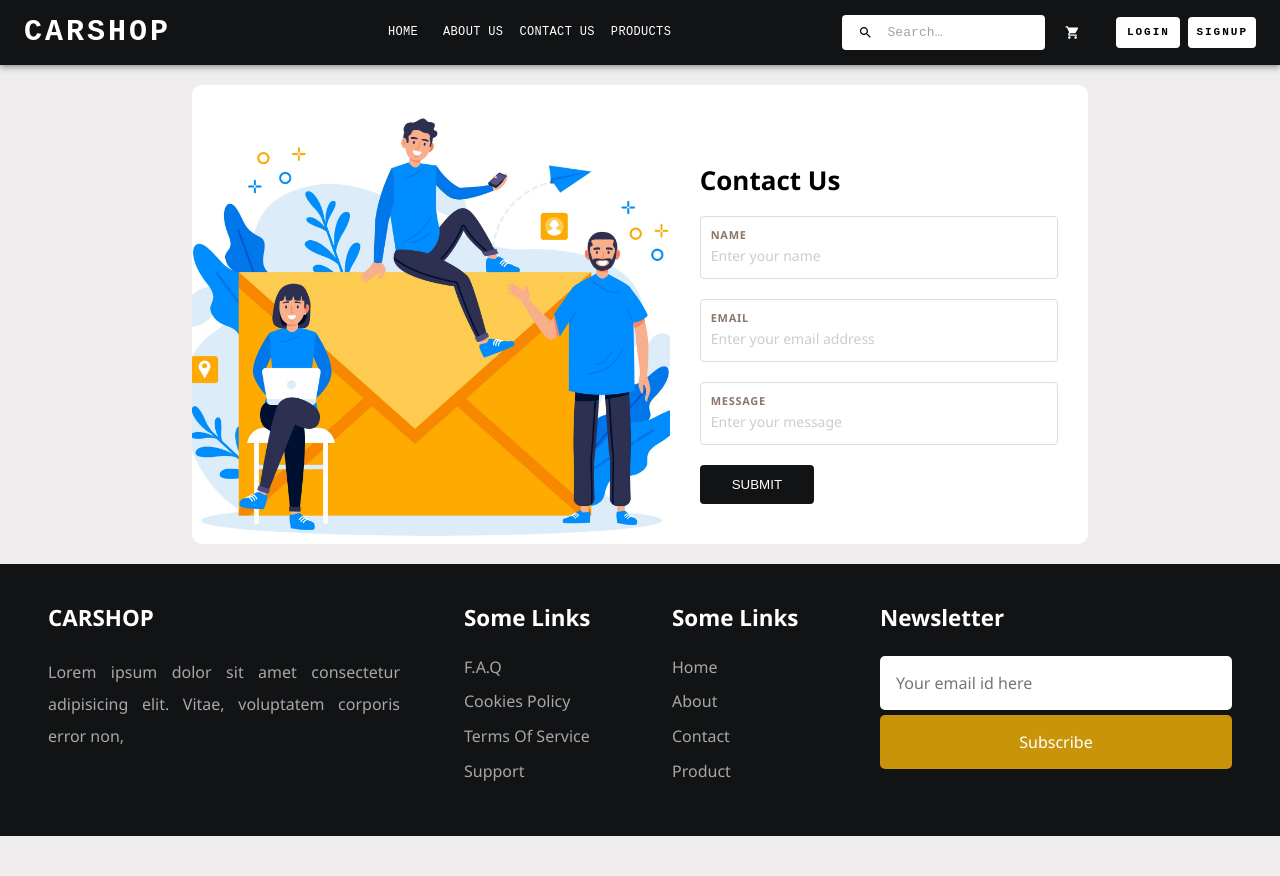
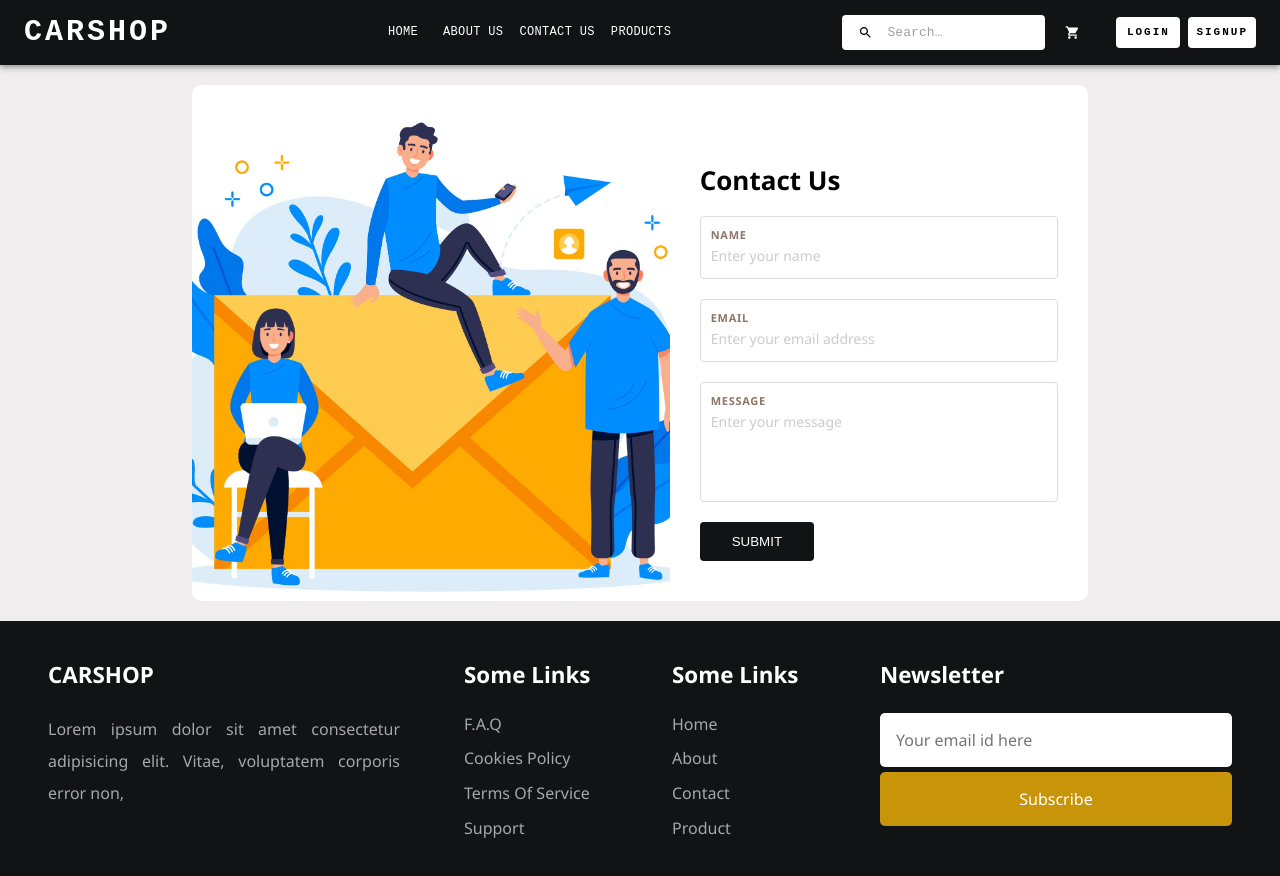
Before and after one commit to Dhiraj-tech/Car-shop-ecommerce, a Next.js app in the folder client/: page /contact in a window 1280 px wide. Shown: the top 876 px of the page. Before the commit the page ends 836 px from the top, so only its background shows below. Built offline with nearby package versions, Linux system fonts and the light colour scheme.

Commit message:
Contact us page added

```diff
--- a/client/package.json
+++ b/client/package.json
@@ -12,6 +12,7 @@
     "@emotion/react": "^11.11.1",
     "@emotion/styled": "^11.11.0",
     "@mui/icons-material": "^5.14.3",
+    "@mui/joy": "^5.0.0-beta.4",
     "@mui/material": "^5.14.6",
     "@reduxjs/toolkit": "^1.9.5",
     "bootstrap": "^5.3.1",
--- a/client/src/pages/contact/index.js
+++ b/client/src/pages/contact/index.js
@@ -11,6 +11,7 @@ const ContactSchema = Yup.object().shape({
 });
 
 export default function Contact() {
+
   const contactUser = async (values) => {
     try {
       const response = await fetch("http://localhost:8080/contact", {
@@ -20,7 +21,6 @@ export default function Contact() {
         },
         body: JSON.stringify(values),
       });
-      const result = await response.json();
 
       if (response.status == 201) {
         toast.success("Message sent successful!");
@@ -95,12 +95,12 @@ export default function Contact() {
                       ) : null}
                     </div>
 
-                    <div className="input-block">
+                    <div className="input-block" id="message-group">
                       <label htmlFor="message" className="input-label">
                         Message
                       </label>
                       <Field
-                        type="message"
+                        type="textarea"
                         autoComplete="off"
                         name="message"
                         id="message"
--- a/client/src/styles/globals.css
+++ b/client/src/styles/globals.css
@@ -1081,3 +1081,7 @@ body {
 
 
 /* about us end */
+
+#message-group{
+  height: 120px;
+}
```
Also changed, not shown: 1 other file (tests, documents, lock files or other folders).
